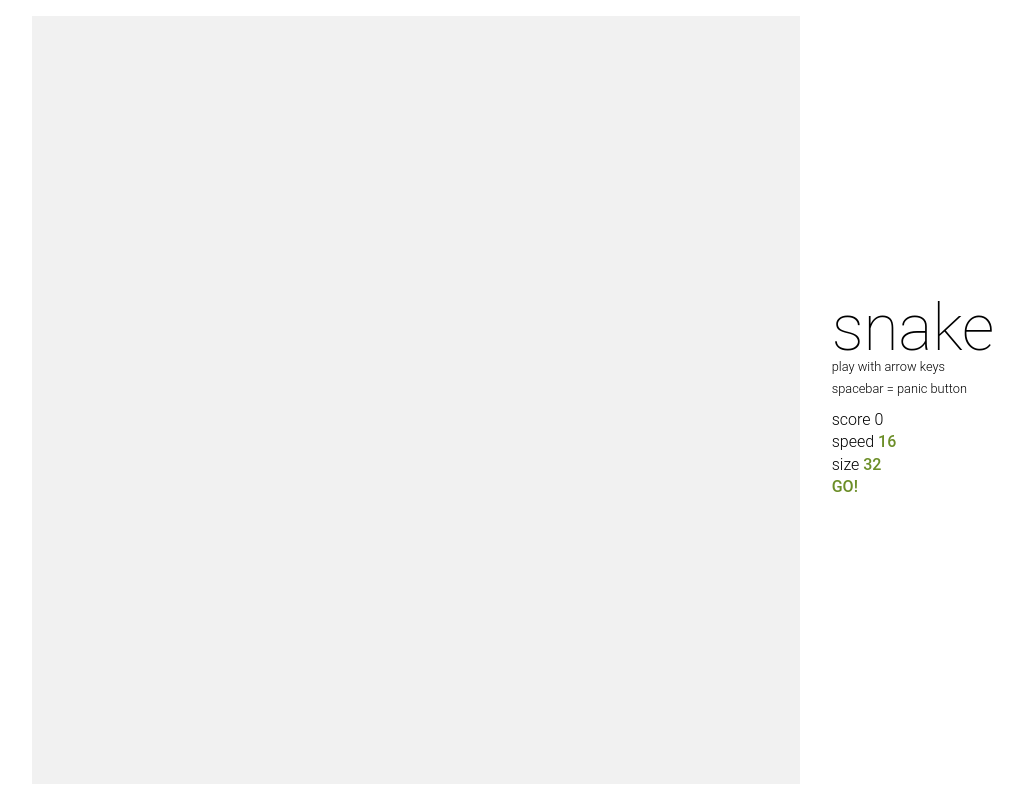
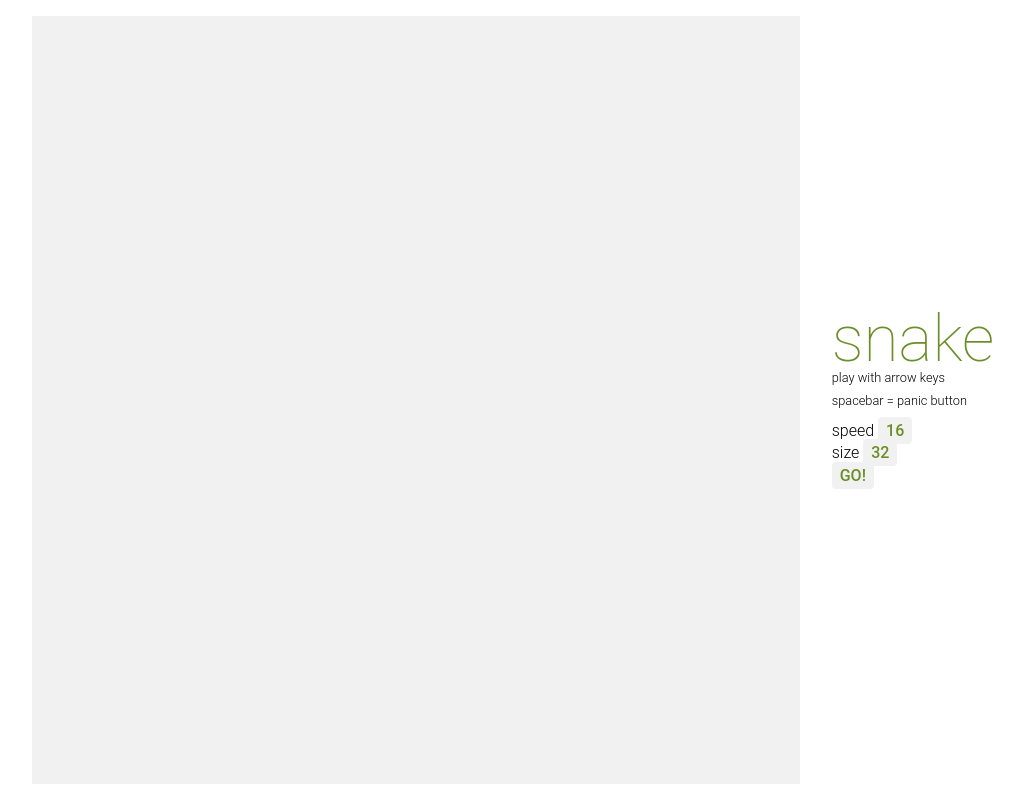
Before and after one commit to piridium/snake, a plain HTML site: page index.html in a window 1280 px wide. Shown: the whole page, without its empty margins (123-1146 px from the left). Drawn offline with Linux system fonts and the light colour scheme; a web font is replaced by a local one.

Commit message:
improve input visibility

```diff
--- a/index.html
+++ b/index.html
@@ -25,12 +25,10 @@
           <div id="instructions">play with arrow keys<br/>spacebar = panic button</div>
         </div>
         <div id="score">
-          <div class="">score 0</div>
-          <div class="divider">&nbsp;|&nbsp;</div>
           <div>speed <span id="speed" contenteditable>16</span></div>
           <div class="divider">&nbsp;|&nbsp;</div>
           <div>size <span id="size" contenteditable>32</span></div>
-          <div id="go">GO!</div>
+          <div><span id="go">GO!</span></div>
         </div>
       </div>
       <div id="canvas-wrapper">
--- a/less/snake.less
+++ b/less/snake.less
@@ -18,6 +18,7 @@ h1{
   font-size: 4em;
   margin: 0.25em 0;
   font-weight:100;
+  color:@snake;
 }
 
 #wrapper{
@@ -96,4 +97,7 @@ h1{
 span[contenteditable], #go{
   font-weight:500;
   color:@snake;
+  background-color: #f1f1f1;
+  padding:0.25em 0.5em;
+  border-radius:4px;
 }
```
Also changed, not shown: css/snake.css, 1 other file.
